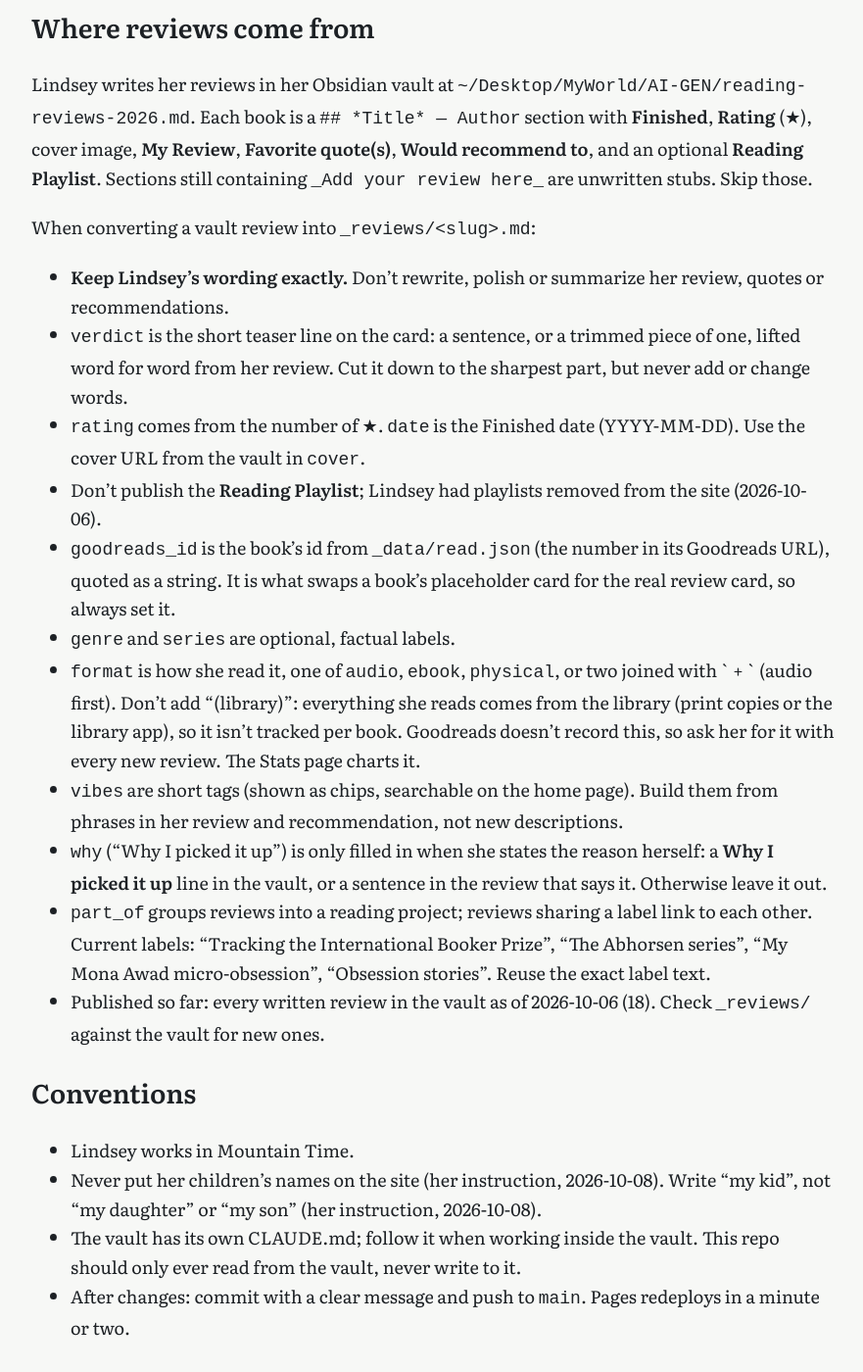
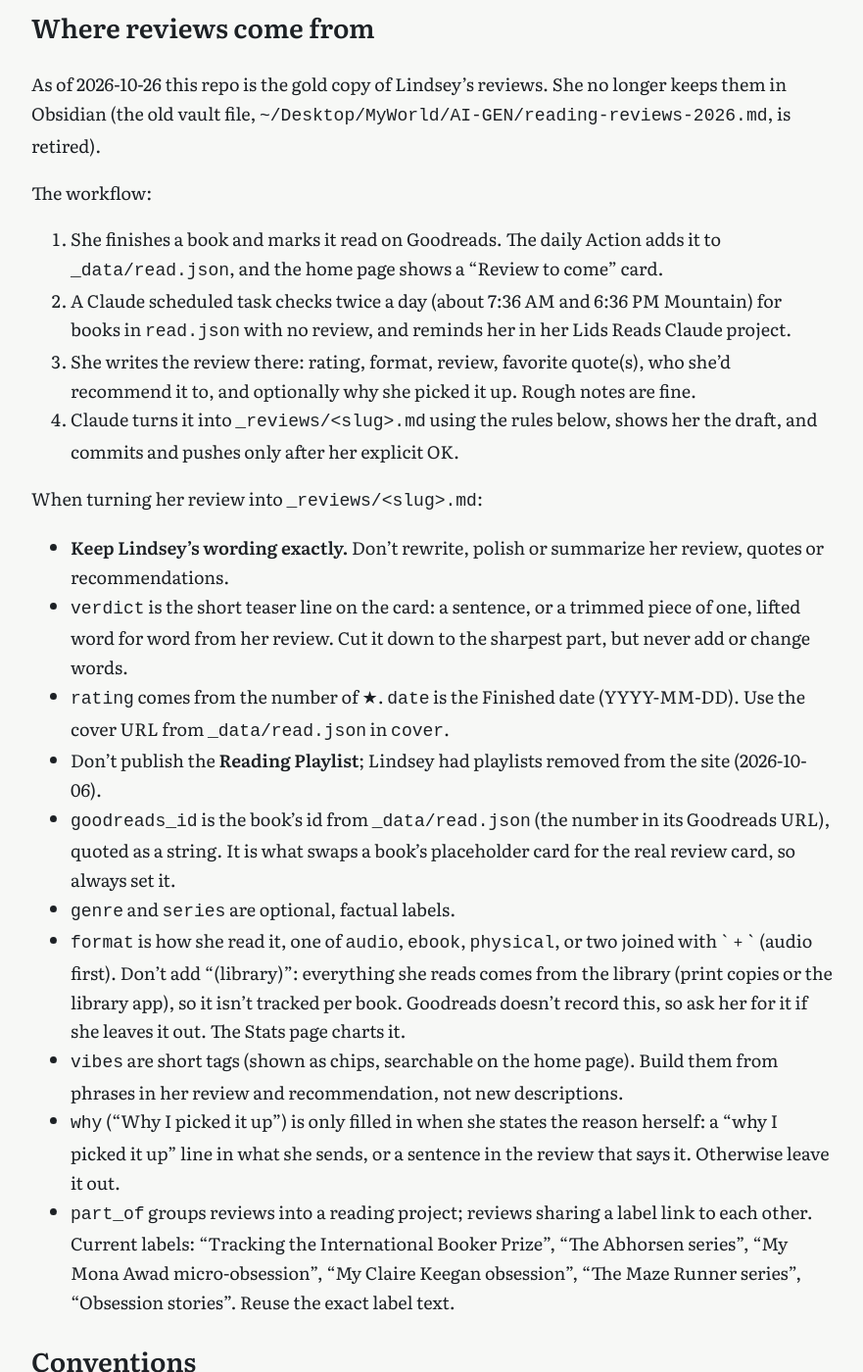
Before and after one commit to itslids/lids-reads, a Jekyll site: the page built from CLAUDE.md, in a window 1280 px wide and 1400 px high, scrolled down 1292 px. Shown: the whole window at 98% size, without its empty margins (198-1079 px from the left). Built offline with Jekyll 4.4.1, drawn with Linux system fonts in a browser that asks for light colours; our own code applies the rules of GitHub Pages for plain Markdown files.

Commit message:
Notes: the repo is now the gold copy of reviews
Lindsey no longer keeps reviews in Obsidian. Describe the new flow
(Goodreads -> twice-daily reminder -> review sent in the Claude project ->
draft for her OK) and drop the vault conversion references.

Co-Authored-By: Claude Opus 5.5 (1M context) <noreply@anthropic.com>
Claude-Session: https://claude.ai/code/session_01KQUtxsnzFSGzaczL2XHNeD

```diff
--- a/CLAUDE.md
+++ b/CLAUDE.md
@@ -23,24 +23,28 @@ Lindsey's ("Lids") public book review site, built with Jekyll and published by G
 
 ## Where reviews come from
 
-Lindsey writes her reviews in her Obsidian vault at `~/Desktop/MyWorld/AI-GEN/reading-reviews-2026.md`. Each book is a `## *Title* — Author` section with **Finished**, **Rating** (★), cover image, **My Review**, **Favorite quote(s)**, **Would recommend to**, and an optional **Reading Playlist**. Sections still containing `_Add your review here_` are unwritten stubs. Skip those.
+As of 2026-10-26 this repo is the gold copy of Lindsey's reviews. She no longer keeps them in Obsidian (the old vault file, `~/Desktop/MyWorld/AI-GEN/reading-reviews-2026.md`, is retired).
 
-When converting a vault review into `_reviews/<slug>.md`:
+The workflow:
+1. She finishes a book and marks it read on Goodreads. The daily Action adds it to `_data/read.json`, and the home page shows a "Review to come" card.
+2. A Claude scheduled task checks twice a day (about 7:36 AM and 6:36 PM Mountain) for books in `read.json` with no review, and reminds her in her Lids Reads Claude project.
+3. She writes the review there: rating, format, review, favorite quote(s), who she'd recommend it to, and optionally why she picked it up. Rough notes are fine.
+4. Claude turns it into `_reviews/<slug>.md` using the rules below, shows her the draft, and commits and pushes only after her explicit OK.
+
+When turning her review into `_reviews/<slug>.md`:
 - **Keep Lindsey's wording exactly.** Don't rewrite, polish or summarize her review, quotes or recommendations.
 - `verdict` is the short teaser line on the card: a sentence, or a trimmed piece of one, lifted word for word from her review. Cut it down to the sharpest part, but never add or change words.
-- `rating` comes from the number of ★. `date` is the Finished date (YYYY-MM-DD). Use the cover URL from the vault in `cover`.
+- `rating` comes from the number of ★. `date` is the Finished date (YYYY-MM-DD). Use the cover URL from `_data/read.json` in `cover`.
 - Don't publish the **Reading Playlist**; Lindsey had playlists removed from the site (2026-10-06).
 - `goodreads_id` is the book's id from `_data/read.json` (the number in its Goodreads URL), quoted as a string. It is what swaps a book's placeholder card for the real review card, so always set it.
 - `genre` and `series` are optional, factual labels.
-- `format` is how she read it, one of `audio`, `ebook`, `physical`, or two joined with ` + ` (audio first). Don't add "(library)": everything she reads comes from the library (print copies or the library app), so it isn't tracked per book. Goodreads doesn't record this, so ask her for it with every new review. The Stats page charts it.
+- `format` is how she read it, one of `audio`, `ebook`, `physical`, or two joined with ` + ` (audio first). Don't add "(library)": everything she reads comes from the library (print copies or the library app), so it isn't tracked per book. Goodreads doesn't record this, so ask her for it if she leaves it out. The Stats page charts it.
 - `vibes` are short tags (shown as chips, searchable on the home page). Build them from phrases in her review and recommendation, not new descriptions.
-- `why` ("Why I picked it up") is only filled in when she states the reason herself: a **Why I picked it up** line in the vault, or a sentence in the review that says it. Otherwise leave it out.
-- `part_of` groups reviews into a reading project; reviews sharing a label link to each other. Current labels: "Tracking the International Booker Prize", "The Abhorsen series", "My Mona Awad micro-obsession", "Obsession stories". Reuse the exact label text.
-- Published so far: every written review in the vault as of 2026-10-06 (18). Check `_reviews/` against the vault for new ones.
+- `why` ("Why I picked it up") is only filled in when she states the reason herself: a "why I picked it up" line in what she sends, or a sentence in the review that says it. Otherwise leave it out.
+- `part_of` groups reviews into a reading project; reviews sharing a label link to each other. Current labels: "Tracking the International Booker Prize", "The Abhorsen series", "My Mona Awad micro-obsession", "My Claire Keegan obsession", "The Maze Runner series", "Obsession stories". Reuse the exact label text.
 
 ## Conventions
 
 - Lindsey works in Mountain Time.
 - Never put her children's names on the site (her instruction, 2026-10-08). Write "my kid", not "my daughter" or "my son" (her instruction, 2026-10-08).
-- The vault has its own CLAUDE.md; follow it when working inside the vault. This repo should only ever read from the vault, never write to it.
 - After changes: commit with a clear message and push to `main`. Pages redeploys in a minute or two.
```
